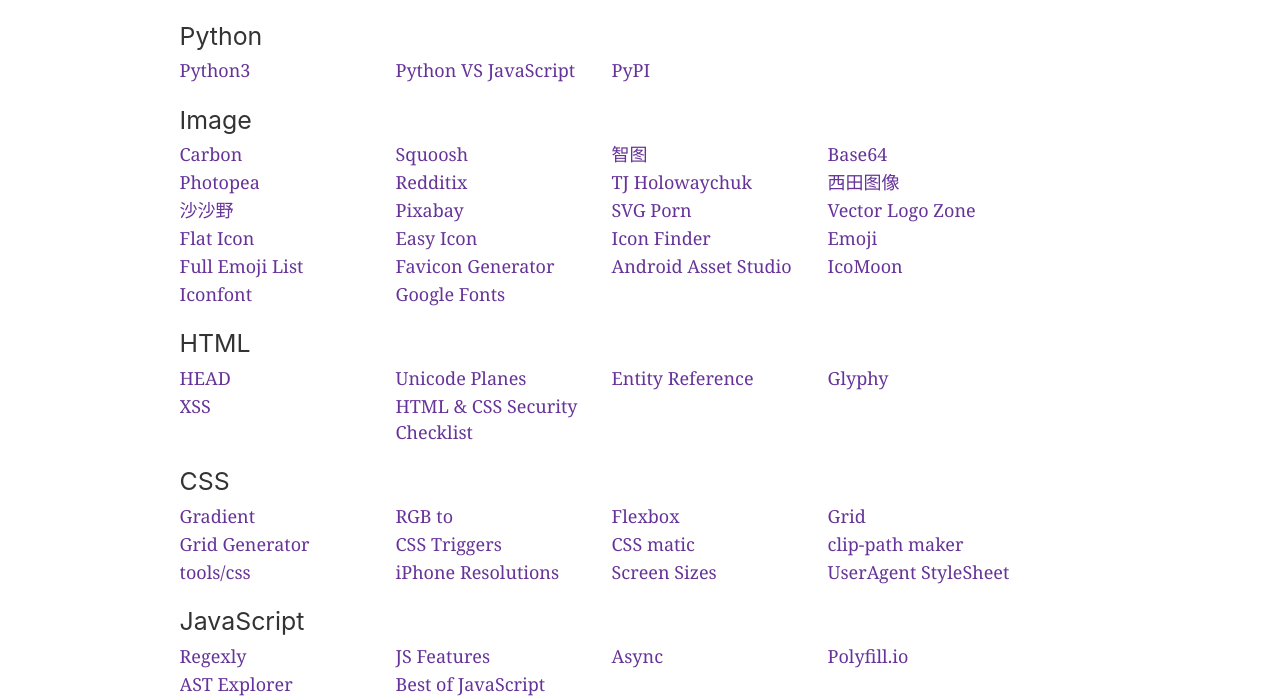
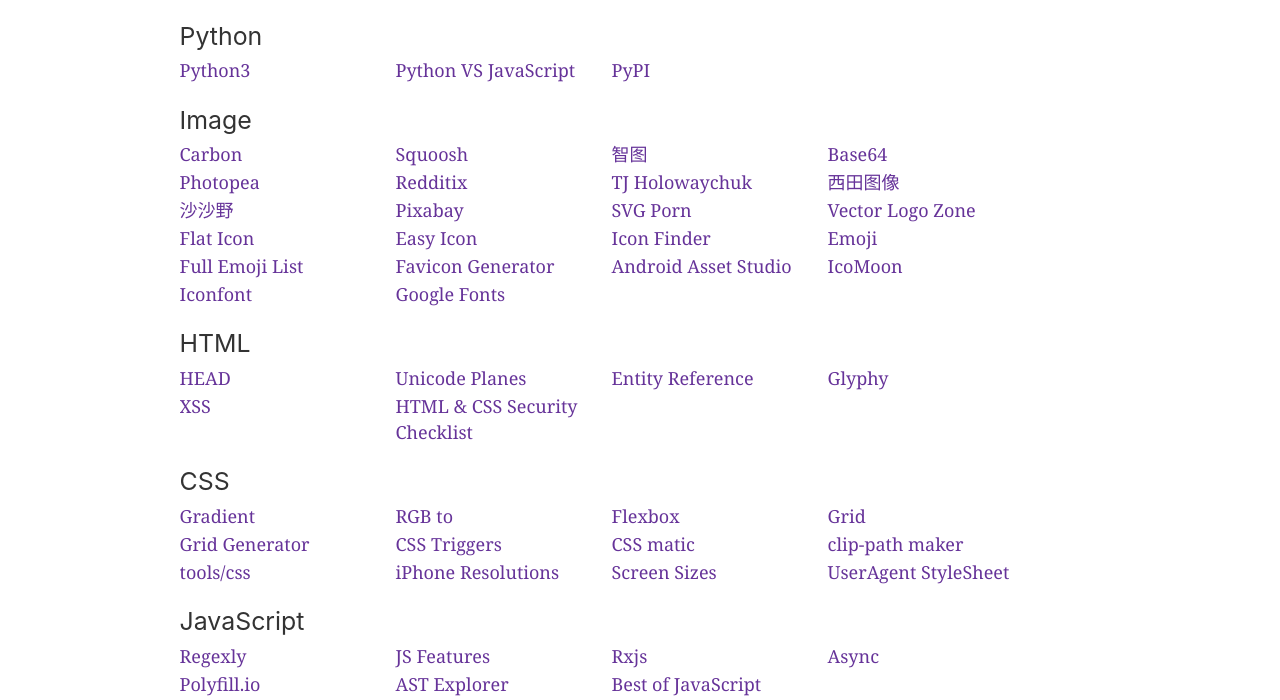
Before and after one commit to uniquexiaobai/hao, a Gatsby site: page / in a window 1280 px wide. Shown: the part 100-800 px from the top of the page. Built offline with nearby package versions, Linux system fonts and the light colour scheme; Gatsby itself is replaced by a stand-in of ours.

Commit message:
update prettierrc

```diff
--- a/src/pages/index.js
+++ b/src/pages/index.js
@@ -207,6 +207,10 @@
 			{
 				name: 'JS Features',
 				url: 'https://jsfeatures.in/',
+			},
+			{
+				name: 'Rxjs',
+				url: 'https://bobi.ink/2019/04/06/rx-operations/',
 			},
 			{
 				name: 'Async',
```
Also changed, not shown: now.json (indentation only), 1 other file.
